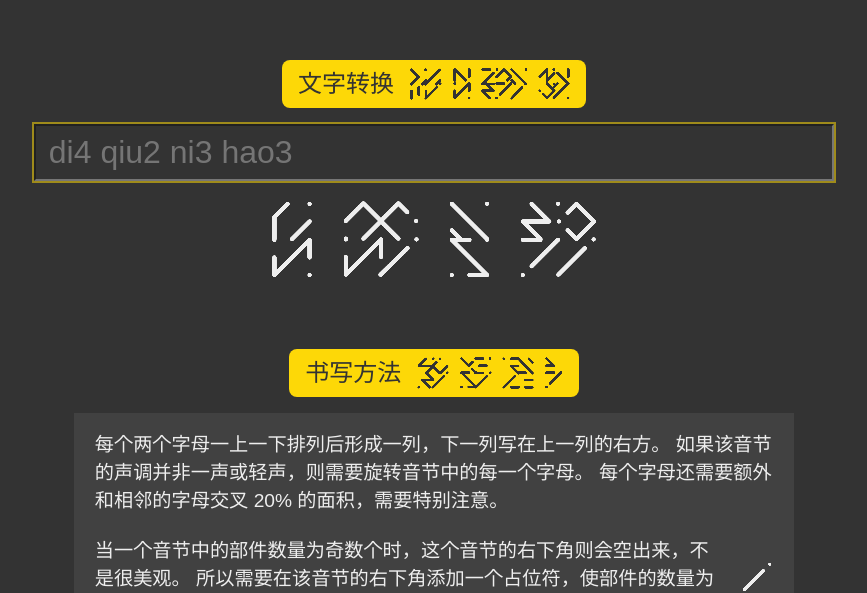
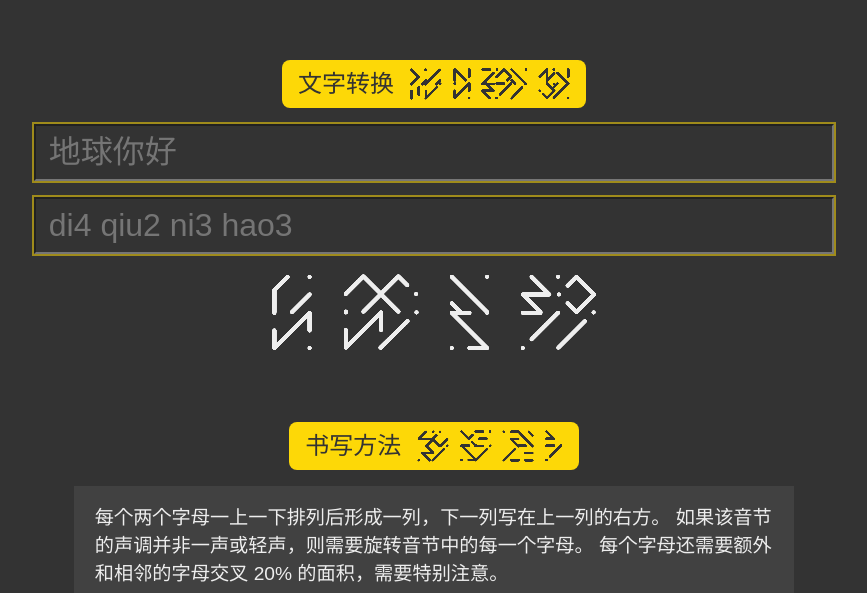
Before and after one commit to SpeedyOrc-C/Honkai-3rd-II-Martian, a SvelteKit app: page / in a window 1280 px wide. Shown: the part 212-805 px from the top of the page, without its empty margins (206-1073 px from the left). Built offline with nearby package versions, Linux system fonts and the light colour scheme.

Commit message:
add support of input chinese

```diff
--- a/package.json
+++ b/package.json
@@ -20,6 +20,7 @@
 	},
 	"type": "module",
 	"dependencies": {
+		"pinyin": "^3.0.0-alpha.5",
 		"sass": "^1.68.0",
 		"scss": "^0.2.4"
 	}
--- a/src/routes/+page.svelte
+++ b/src/routes/+page.svelte
@@ -7,7 +7,10 @@
     import Glyph from "$lib/Martian/Glyph.svelte";
     import MartianSubtitle from "./MartianSubtitle.svelte";
 
+    import { pinyin } from "pinyin";
+
     const placeholder = "di4 qiu2 ni3 hao3";
+    const placeholder_chinese = "地球你好";
     const letterGroups = [
         ["A", "O", "E", "I", "U", "Y", "W"],
         ["B", "P", "M", "F", "D", "T", "N", "L"],
@@ -15,11 +18,18 @@
         ["Z", "C", "S", "R", "ZH", "CH", "SH"],
     ];
     let input = "";
+    let input_chinese = "";
     let valid = true;
     let inputReal = placeholder;
     let slowUpdate = slowdown(update, 1000);
+    let slowUpdateChinese = slowdown(updateChinese, 1000);
 
     function update() {
+        input_chinese = "";  // when input in pinyin, clear chinese input
+        inputReal = input.length > 0 ? input : placeholder;
+    }
+    function updateChinese() {
+        input = pinyin(input_chinese, {style: pinyin.STYLE_TONE2}).join(" ");
         inputReal = input.length > 0 ? input : placeholder;
     }
 </script>
@@ -35,6 +45,9 @@
         文字转换
     </MartianSubtitle>
 
+    <input id="chinese-input" type="text" spellcheck="false"
+           class:valid placeholder="{placeholder_chinese}"
+           bind:value={input_chinese} on:keyup={slowUpdateChinese}>
     <input id="pinyin-input" type="text" spellcheck="false"
            class:valid {placeholder} bind:value={input} on:keyup={slowUpdate}>
 
@@ -133,7 +146,7 @@
         font-size: 1.2rem
         font-family: sans-serif
 
-    #pinyin-input
+    #pinyin-input, #chinese-input
         display: block
         width: 100%
         max-width: 50rem
@@ -146,6 +159,9 @@
         background: #8f4014
         &.valid
             background: unset
+
+    #chinese-input
+        margin-bottom: 1rem
 
     #output
         margin: 0 auto
```
